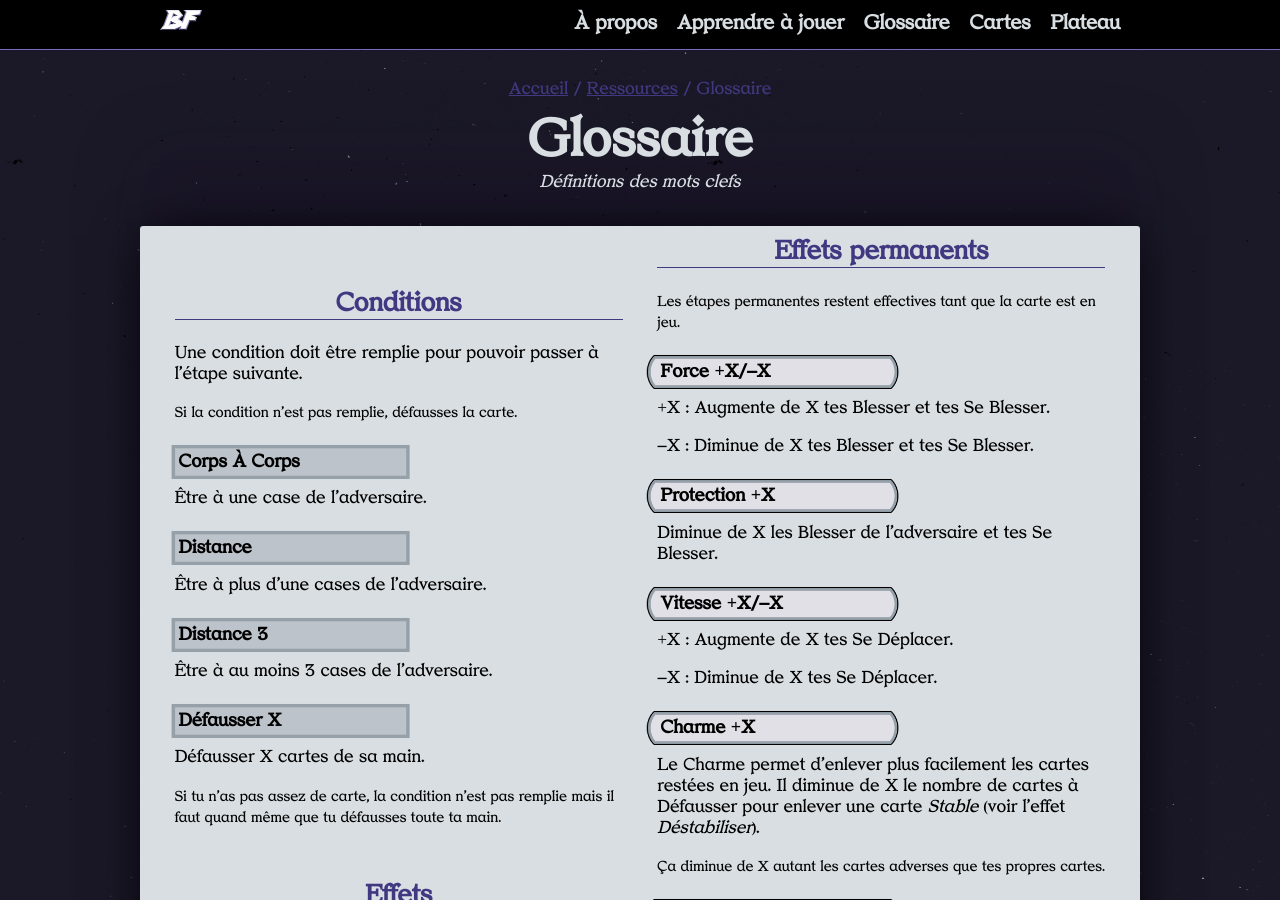
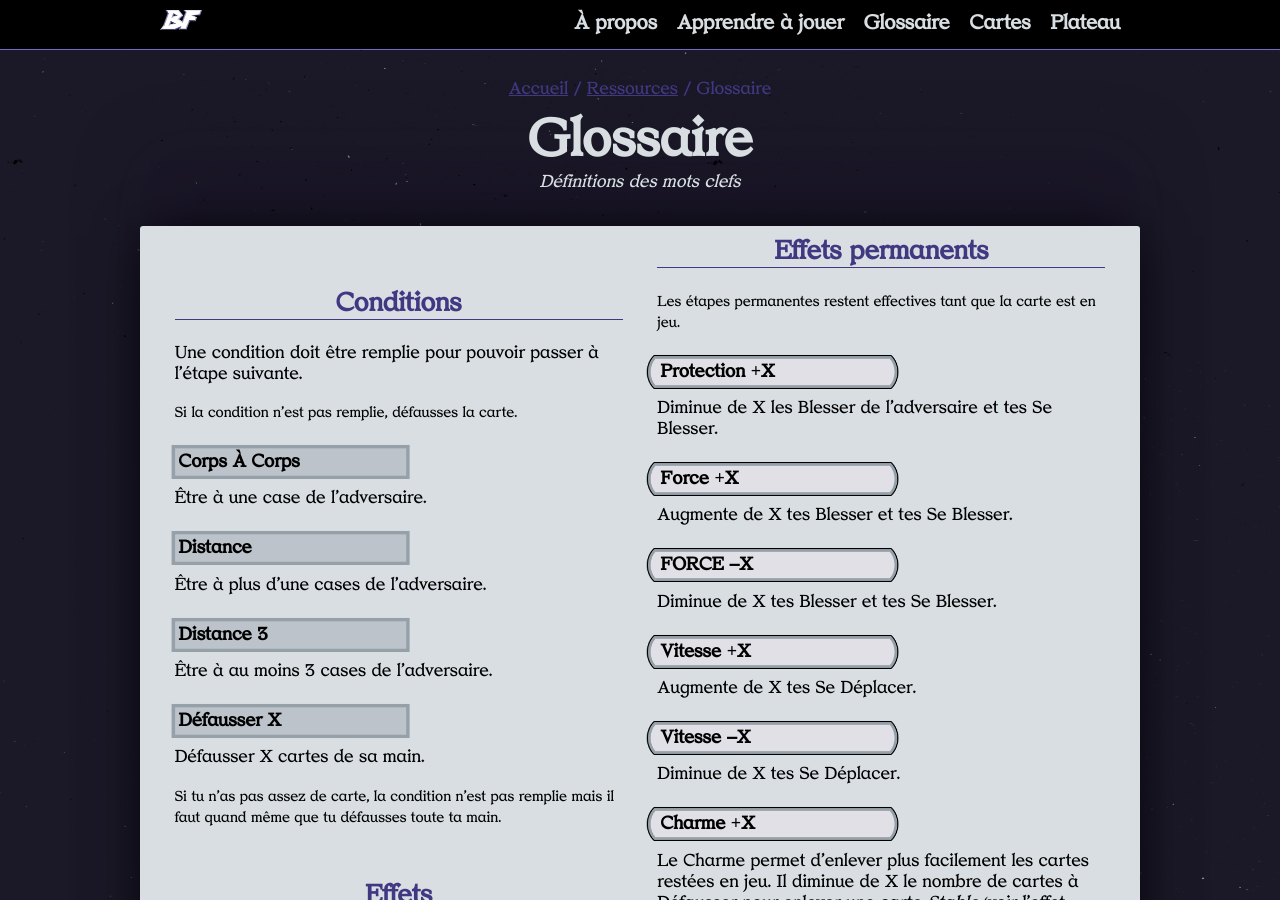
Before and after one commit to dracdrac/BATTLEFIGHT, a Jekyll site: the page built from ressources/glossaire.md, in a window 1280 px wide and 900 px high. Built offline with Jekyll 4.4.1, drawn with Linux system fonts in a browser that asks for light colours; our own code applies the rules of GitHub Pages for plain Markdown files; the repository's description, which GitHub fills in, is left out.

Commit message:
Update glossaire.md

```diff
--- a/ressources/glossaire.md
+++ b/ressources/glossaire.md
@@ -79,23 +79,25 @@ Piocher X cartes.
 
 ## Effets permanents
 
-
 <small>Les étapes permanentes restent effectives tant que la carte est en jeu. </small>
-
-<h3>{% include step.html class='P' text='Force +X/—X' %}</h3>
-+X : Augmente de X tes Blesser et tes Se Blesser.
-
-—X : Diminue de X tes Blesser et tes Se Blesser.
 
 <h3>{% include step.html class='P' text='Protection +X' %}</h3>
 
 Diminue de X les Blesser de l'adversaire et tes Se Blesser.
 
-<h3>{% include step.html class='P' text='Vitesse +X/—X' %}</h3>
+<h3>{% include step.html class='P' text='Force +X' %}</h3>
+Augmente de X tes Blesser et tes Se Blesser.
 
-+X : Augmente de X tes Se Déplacer.
+<h3>{% include step.html class='P' text='FORCE —X' %}</h3>
+Diminue de X tes Blesser et tes Se Blesser.
 
-—X : Diminue de X tes Se Déplacer.
+<h3>{% include step.html class='P' text='Vitesse +X' %}</h3>
+
+Augmente de X tes Se Déplacer.
+
+<h3>{% include step.html class='P' text='Vitesse —X' %}</h3>
+
+Diminue de X tes Se Déplacer.
 
 <h3>{% include step.html class='P' text='Charme +X' %}</h3>
 
```
